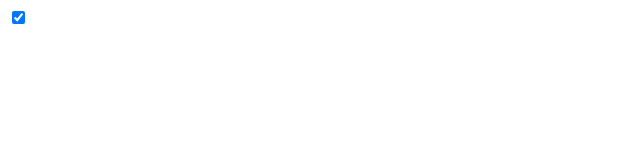
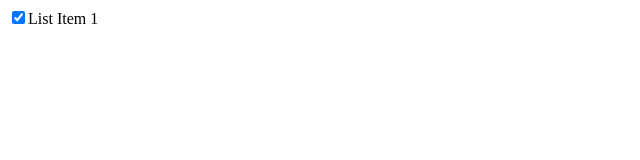
Before and after one commit to Angi-Adema/intro-react-vite-app, a React (Vite) app: page / in a window 1280 px wide. Shown: the top 160 px of the page, without its empty margins (0-640 px from the left). Built offline with nearby package versions, Linux system fonts and the light colour scheme.

Commit message:
updated App.jsx and TodoListItem.jsx to practice props

```diff
--- a/src/App.jsx
+++ b/src/App.jsx
@@ -3,11 +3,7 @@
 import { TodoListItem } from "./TodoListItem";
 
 function App() {
-  return (
-    <div>
-      <TodoListItem name="Beella Girl" isComplete />
-    </div>
-  );
+  return <TodoListItem isComplete>List Item 1</TodoListItem>;
 }
 
 export default App;
```
